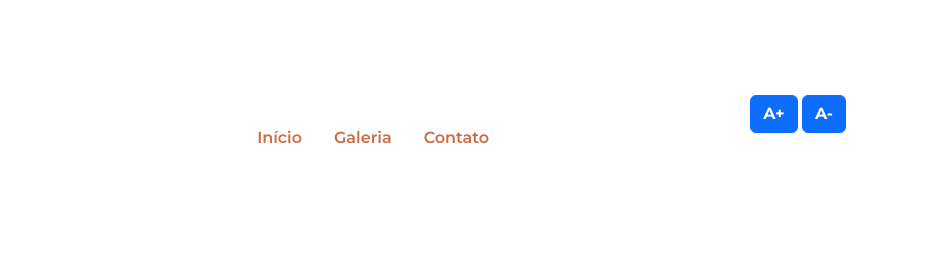
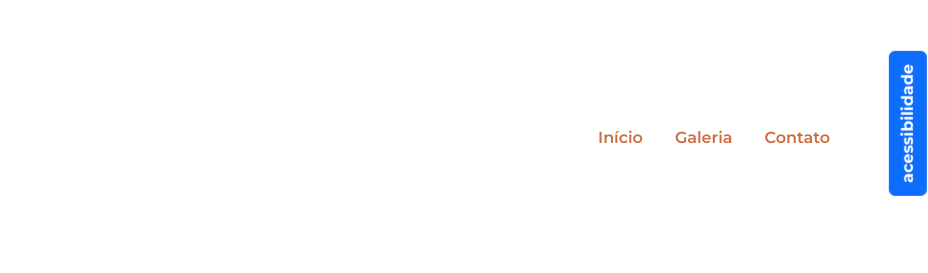
Before and after one commit to gabrieljitkoski/Tropicalia, a plain HTML site: page index.html in a window 1280 px wide. Shown: the top 273 px of the page, 352-1280 px from the left. Drawn offline with nearby package versions, Linux system fonts and the light colour scheme.

Commit message:
Add files via upload

```diff
--- a/index.html
+++ b/index.html
@@ -21,10 +21,13 @@
                 <li class="nav-item"><a class="nav-link" href="#galeria">Galeria</a></li>
                 <li class="nav-item"><a class="nav-link" href="#contato">Contato</a></li>
             </ul>
-            <div id="acessibilidade">
-                <button id="aumentar-fonte" class="btn btn-primary fw-bold">A+</button>
-                <button id="diminuir-fonte" class="btn btn-primary fw-bold">A-</button>
-            </div>
+            <div id="acessibilidade" class="menu-acessibilidade">
+                <button id="botao-acessibilidade" class="btn btn-primary fw-bold rotacao-botao">acessibilidade</button>
+                <div id="opcoes-acessibilidade" class="opcoes-acessibilidade apresenta-lista">
+                  <button id="aumentar-fonte" class="btn btn-primary fw-bold">A+</button>
+                  <button id="diminuir-fonte" class="btn btn-primary fw-bold">A-</button>
+                </div>
+              </div>
 
         </nav>
 
--- a/script.js
+++ b/script.js
@@ -1,4 +1,12 @@
 document.addEventListener('DOMContentLoaded', function(){
+    const botaoDeAcessibilidade = document.getElementById('botao-acessibilidade')
+    const opcoesDeAcessibilidade = document.getElementById('opcoes-acessibilidade')
+
+    botaoDeAcessibilidade.addEventListener('click', function (){
+        botaoDeAcessibilidade.classList.toggle('rotacao-botao');
+        opcoesDeAcessibilidade.classList.toggle('apresenta-lista')
+       })
+
     const aumentaFonteBotao = document.getElementById('aumentar-fonte');
     const diminuiFonteBotao = document.getElementById('diminuir-fonte');
 
--- a/styles.css
+++ b/styles.css
@@ -140,3 +140,20 @@ h2 {
 .form-control {
     background-color: #F1EDEF;
 }
+
+.menu-acessibilidade{
+    position: fixed;
+    top:2rem;
+    right:20px;
+    z-index: 1000;
+}
+.rotacao-botao{
+    transform: rotate(-90deg);
+    transform-origin: right center;
+}
+.opcoes-acessibilidade button{
+    margin-bottom: 5px;
+}
+.apresenta-lista{
+    display: none;
+}
```
